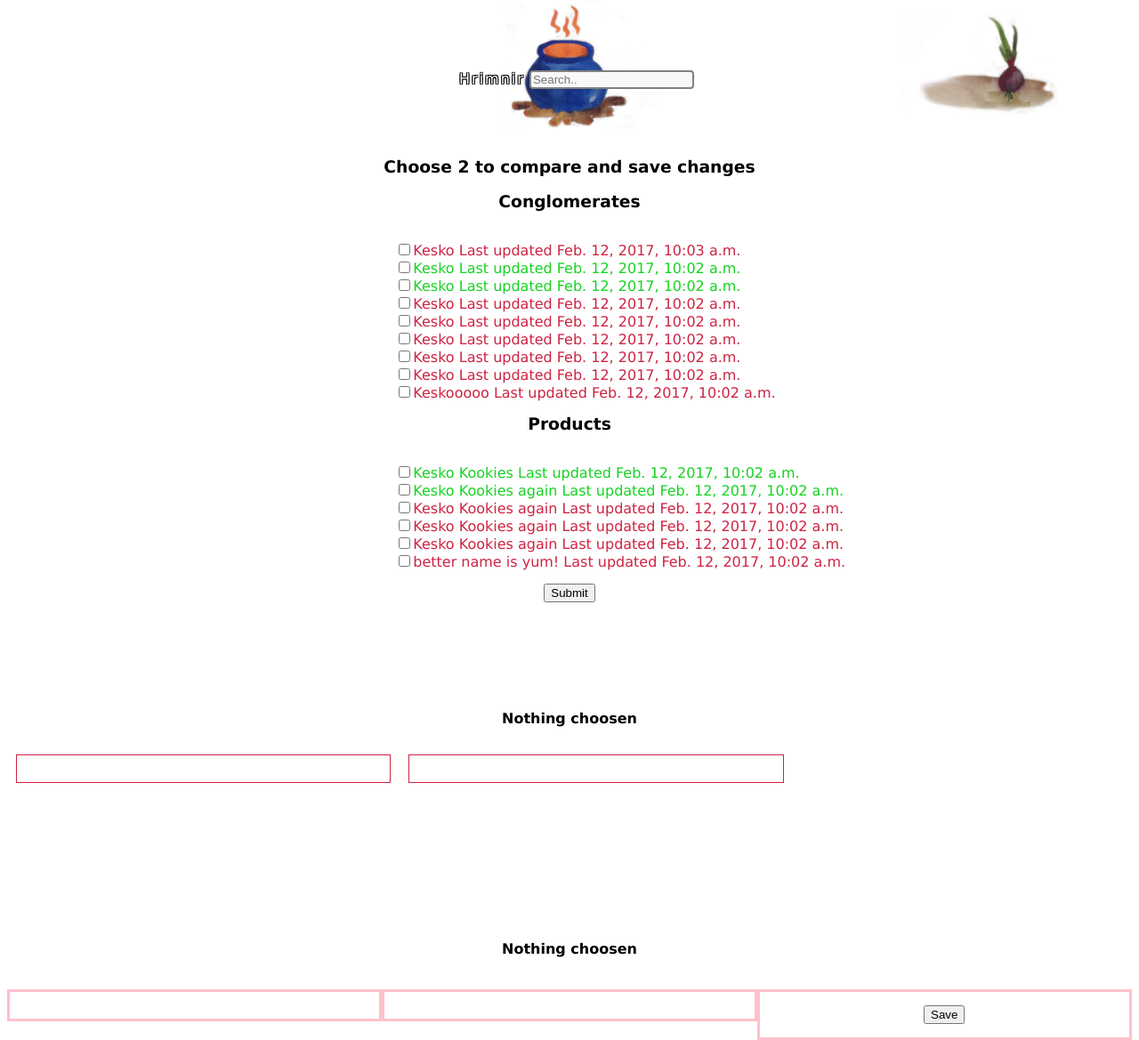
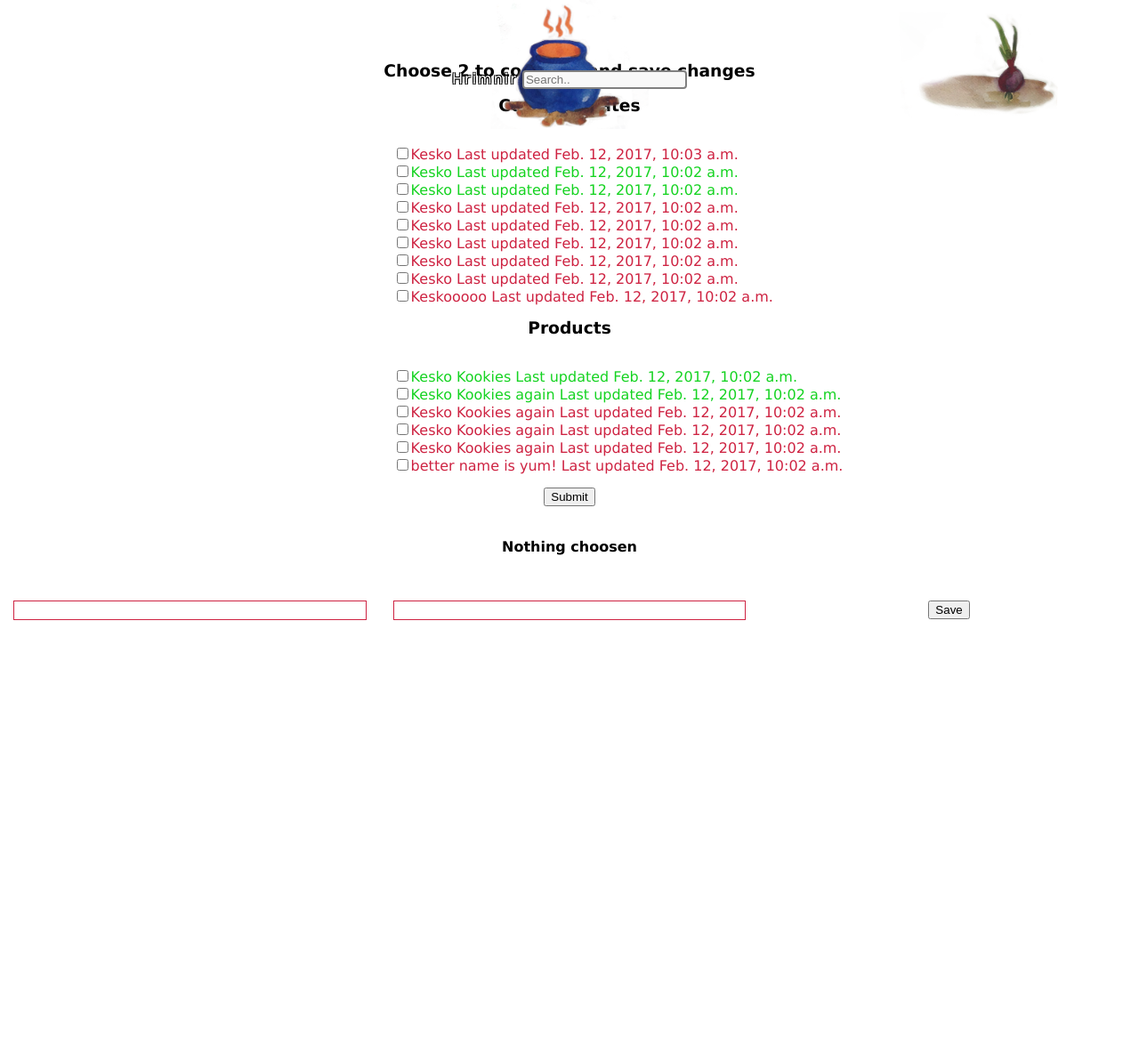
Before and after one commit to brica1000/Hrimnir, a Django app: page /compare_edits/ in a window 1280 px wide. Shown: the whole page at 89% size. After the commit the page ends 697 px from the top, so only its background shows below. Run offline with Django 3.2, Linux system fonts and the light colour scheme; a user stored in the database is signed in; data comes from the database, SQL or seed files in the repository; both versions use the stored data as it was after the commit.

Commit message:
fixed css

```diff
--- a/thesite/static/css/base.css
+++ b/thesite/static/css/base.css
@@ -6,6 +6,11 @@
     list-style-type: none;
     margin: 0;
     padding: 0;
+}
+
+body {
+  margin: 0;
+  padding: 0;
 }
 
 a:link {
@@ -29,8 +34,12 @@
   width: 90%;
 }
 
+
+/** Custom CSS for classes **/
 .bordered {
   border: solid pink;
+  display: inline-block;
+  vertical-align: top;
 }
 
 .approval li {
@@ -38,13 +47,13 @@
 }
 
 .approved {
-  margin: 10px 10px 10px 10px;
+  padding: 10px 10px 10px 10px;
   border: solid #15d321;
   border-width: thin;
 }
 
 .not-approved {
-  margin: 10px 10px 10px 10px;
+  padding: 10px 10px 10px 10px;
   border: solid #ce2342;
   border-width: thin;
 }
@@ -63,10 +72,8 @@
   margin-top: 26%;
 }
 
-.make-space {
-  height: 100px;
-}
 
+/** Custom CSS for ids **/
 #search-form {
     box-sizing: border-box;
     border: 2px solid grey;
@@ -85,6 +92,8 @@
 * {
     box-sizing: border-box;
 }
+
+/** Custom CSS for mobile vs desktop **/
 
 /*
 For mobile phones:
--- a/thesite/templates/thesite/compare_edits.html
+++ b/thesite/templates/thesite/compare_edits.html
@@ -40,71 +40,44 @@
   </div>
 
 
-<div class="make-space">
-</div>
-
-{% if message_1 == "" %}
-<h4 class="centered">{{ message_0 }}</h4>
-{% endif %}
-
-<div class="col-4
-{% if message_0.approved_edit %}
-approved
-{% else %}
-not-approved
-{% endif %}" id="left">
-  <ul>
-    <li>{{ message_0.name }}</li>
-    <li>{{ message_0.text }}</li>
-    <li>{{ message_0.num_stars }}</li>
-    <li>{{ message_0.last_updated }}</li>
-    <li>{{ message_0.approved_edit }}</li>
-  </ul>
-</div>
-<div class="col-4
-{% if message_1.approved_edit %}
-approved
-{% else %}
-not-approved
-{% endif %}" id="left">
-  <ul>
-    <li>{{ message_1.name }}</li>
-    <li>{{ message_1.text }}</li>
-    <li>{{ message_1.num_stars }}</li>
-    <li>{{ message_1.last_updated }}</li>
-    <li>{{ message_1.approved_edit }}</li>
-  </ul>
-</div>
-<div class="col-4">
-</div>
-
-<div class="col-12 make-space">
-</div>
 
 
-<!-- New try--->
 <div>
     {% if message_1 == "" %}
     <h4 class="col-12 centered">{{ message_0 }}</h4>
     {% endif %}
 </div>
 <div>
-    <div class="col-4 bordered">
+    <div class="col-4">
+      <div class="
+        {% if message_0.approved_edit %}
+        approved
+        {% else %}
+        not-approved
+        {% endif %}">
           <ul>
             {% for s, ll, lr in zipped %}
             <li>{{ ll }}</li>
             {% endfor %}
           </ul>
         </div>
+    </div>
 
-    <div class="col-4 bordered">
+    <div class="col-4">
+      <div class="
+        {% if message_1.approved_edit %}
+        approved
+        {% else %}
+        not-approved
+        {% endif %}">
           <ul>
             {% for s, ll, lr in zipped_repeat %}
             <li style="color: {{ s }}">{{ lr }}</li>
             {% endfor %}
           </ul>
       </div>
-    <div class="col-4 bordered">
+    </div>
+    <div class="col-4">
 
           {% csrf_token %}
           <ul>
```
Also changed, not shown: db.sqlite3. Lines whose indentation alone changed are shown as unchanged.
